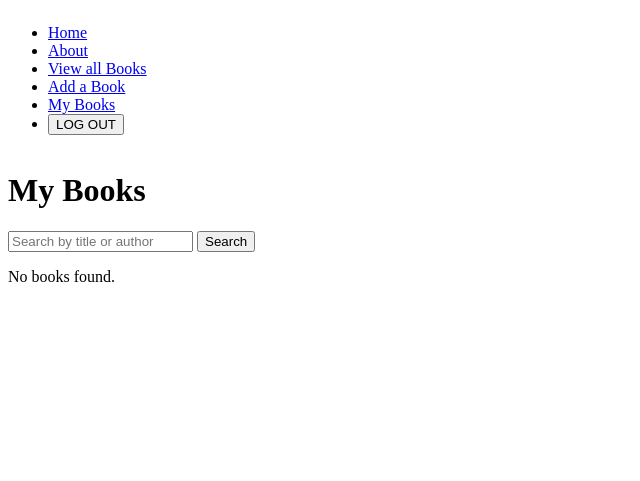
After one commit to rela7e/MyLibrary, a Django app: page /books/my_books/ in a window 1280 px wide. The commit adds this page. Shown: the top 481 px of the page, without its empty margins (0-640 px from the left). Run offline with Django 5.2, Linux system fonts and the light colour scheme; the visitor is signed in with stand-in values (Sample User, id 1).

Commit message:
add my book template and url functionality

```diff
--- a/main_app/templates/base.html
+++ b/main_app/templates/base.html
@@ -20,6 +20,7 @@
                 <li><a href="{% url 'books_index' %}">View all Books</a></li>
                 {% if user.is_authenticated %}
                 <li><a href="{% url 'books_create' %}">Add a Book</a></li>
+                <li><a href="{% url 'my_books' %}">My Books</a></li>
                 <li>
                   <form id="logout-form" method="post" action="{% url 'logout' %}">
                     {% csrf_token %}
--- /dev/null
+++ b/main_app/templates/my_books.html
@@ -0,0 +1,25 @@
+{% extends 'base.html' %}
+
+{% block content %}
+
+<h1>My Books</h1>
+
+<form method="get">
+    <input type="text" name="q" placeholder="Search by title or author" value="{{ request.GET.q }}">
+    <button type="submit">Search</button>
+</form>
+
+{% for book in user_books %}
+  <div>
+    <a href="{% url 'detail' book.book.id %}">
+    <div class="card-content">
+        <span class="card-title">{{ book.book.title }}</span>
+        <p>Author: {{ book.book.author }}</p>
+    </div>
+    </a>
+  </div>
+{% empty %}
+  <p>No books found.</p>
+{% endfor %}
+
+{% endblock %}
--- a/main_app/urls.py
+++ b/main_app/urls.py
@@ -13,4 +13,5 @@ urlpatterns = [
     path('books/<int:pk>/delete/', views.BookDelete.as_view(), name='books_delete'),
     path('books/<int:book_id>/add_note/', views.add_note, name='add_note'),
     path('accounts/signup/', views.signup, name='signup'),
+    path('books/my_books/', views.my_books, name='my_books' ),
 ]
```
